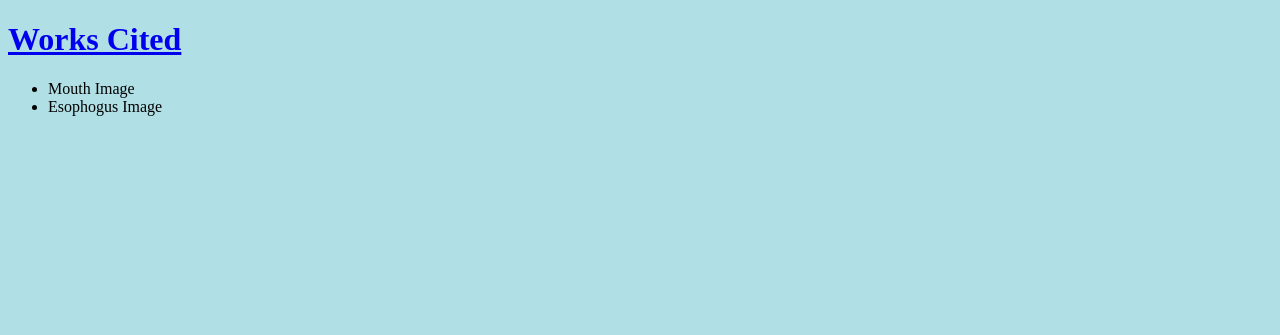
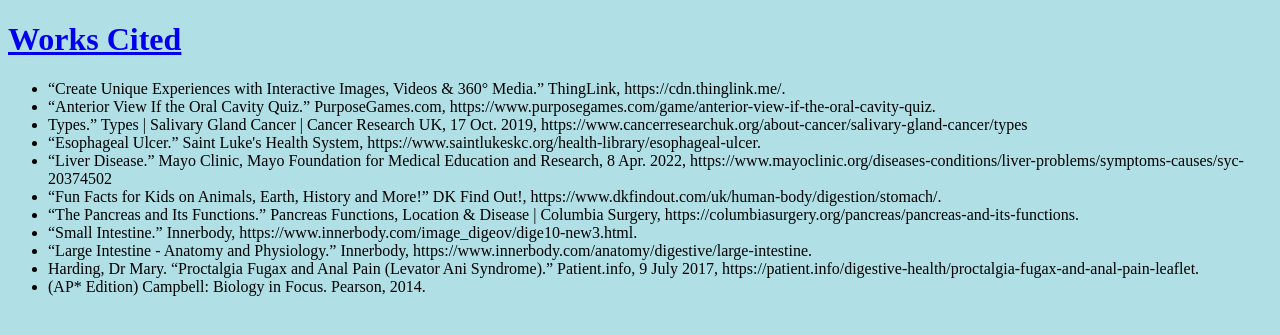
Before and after one commit to anirudhNukala/digestiveSystemStudy, a PHP site: page /worksCited.html in a window 1280 px wide. Shown: the top 335 px of the page. Run offline with PHP 8.4, Linux system fonts and the light colour scheme.

Commit message:
finishing touches

```diff
--- a/mouth.html
+++ b/mouth.html
@@ -14,7 +14,7 @@
 </h1>
 <h2>The Mouth, or Oral Cavity, is where the ingestion and the initial steps of digestion occur. The teeth tear apart and mash food to make it easier to swallow.
 <h2>
-<img src="mouthss.jpg" alt="Mouth" class="mouth" id="mouth">
+<img src="mouths.jpg" alt="Mouth" class="mouth" id="mouth">
 <footer>
 <a href="salivary_gland.html">Salivary Glands --></a>
 </footer>
--- a/rectum.html
+++ b/rectum.html
@@ -17,6 +17,7 @@
 <img src="rectum.jpg" alt="Rectum" class="rectum" id="rectum">
 <footer>
 <a href="large_intestine.html"><-- Large Intestine</a>
+<a href="worksCited.html">Works Cited --></a>
 </footer>
 </body>
 </html>
--- a/worksCited.html
+++ b/worksCited.html
@@ -13,8 +13,19 @@
     <a href="home.html">Works Cited</a>
 </h1>
 <ul>
-    <li>Mouth Image</li>
-    <li>Esophogus Image</li>
+
+    <li>“Create Unique Experiences with Interactive Images, Videos & 360° Media.” ThingLink, https://cdn.thinglink.me/.</li>
+    <li>“Anterior View If the Oral Cavity Quiz.” PurposeGames.com, https://www.purposegames.com/game/anterior-view-if-the-oral-cavity-quiz. </li>
+    <li>Types.” Types | Salivary Gland Cancer | Cancer Research UK, 17 Oct. 2019, https://www.cancerresearchuk.org/about-cancer/salivary-gland-cancer/types</li>
+    <li>“Esophageal Ulcer.” Saint Luke's Health System, https://www.saintlukeskc.org/health-library/esophageal-ulcer. </li>
+    <li>“Liver Disease.” Mayo Clinic, Mayo Foundation for Medical Education and Research, 8 Apr. 2022, https://www.mayoclinic.org/diseases-conditions/liver-problems/symptoms-causes/syc-20374502</li>
+    <li>“Fun Facts for Kids on Animals, Earth, History and More!” DK Find Out!, https://www.dkfindout.com/uk/human-body/digestion/stomach/.</li>
+    <li>“The Pancreas and Its Functions.” Pancreas Functions, Location & Disease | Columbia Surgery, https://columbiasurgery.org/pancreas/pancreas-and-its-functions.</li>
+    <li>“Small Intestine.” Innerbody, https://www.innerbody.com/image_digeov/dige10-new3.html.</li>
+    <li>“Large Intestine - Anatomy and Physiology.” Innerbody, https://www.innerbody.com/anatomy/digestive/large-intestine.</li>
+    <li>Harding, Dr Mary. “Proctalgia Fugax and Anal Pain (Levator Ani Syndrome).” Patient.info, 9 July 2017, https://patient.info/digestive-health/proctalgia-fugax-and-anal-pain-leaflet.</li>
+    <li>(AP* Edition) Campbell: Biology in Focus. Pearson, 2014. </li>
+
 </ul>
 </body>
 </html>
```
Also changed, not shown: home.html (+9 -4 lines), index.css (+31 -5 lines).
